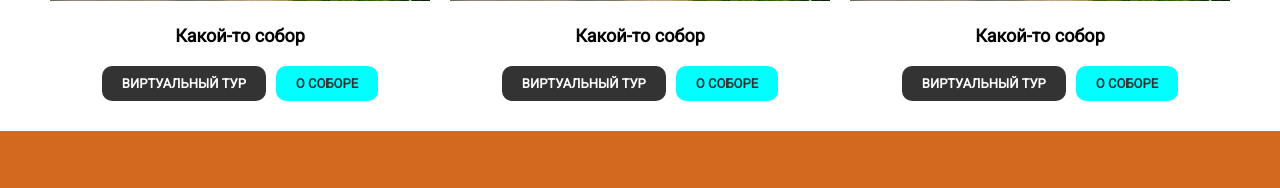
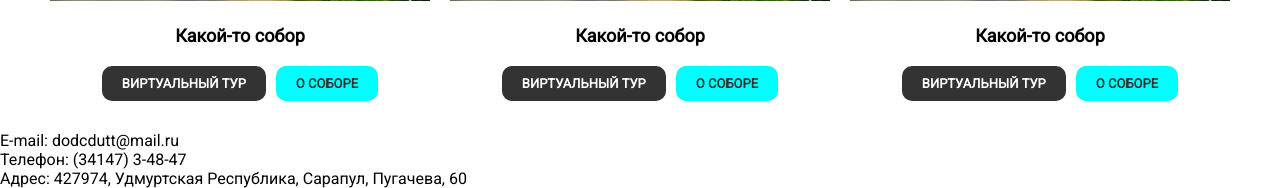
Before and after one commit to Dark-Quant/sartour, a Django app: page / in a window 1280 px wide. Shown: the part 3167-3355 px from the top of the page. Before the commit the page ends 3298 px from the top, so only its background shows below. Run offline with Django 4.2, Linux system fonts and the light colour scheme.

Commit message:
Add footer

```diff
--- a/tour/templates/tour/index.html
+++ b/tour/templates/tour/index.html
@@ -142,9 +142,15 @@
 		</div>
 	</div>
 </div>
-<footer>
-    <div class="footer__description"></div>
-    <div class="footer__copyright"></div>
+<footer class="footer">
+    <div class="footer__description">
+		<div class="footer__icon"></div>
+	</div>
+    <div class="footer__feedback">
+		<div class="footer__link">E-mail: dodcdutt@mail.ru</div>
+		<div class="footer__link">Телефон: (34147) 3-48-47</div>
+		<div class="footer__link">Адрес: 427974, Удмуртская Республика, Сарапул, Пугачева, 60</div>
+	</div>
 </footer>
 </body>
 </html>
```
Also changed, not shown: tour/static/tour/css/style.css (+19 -0 lines).
